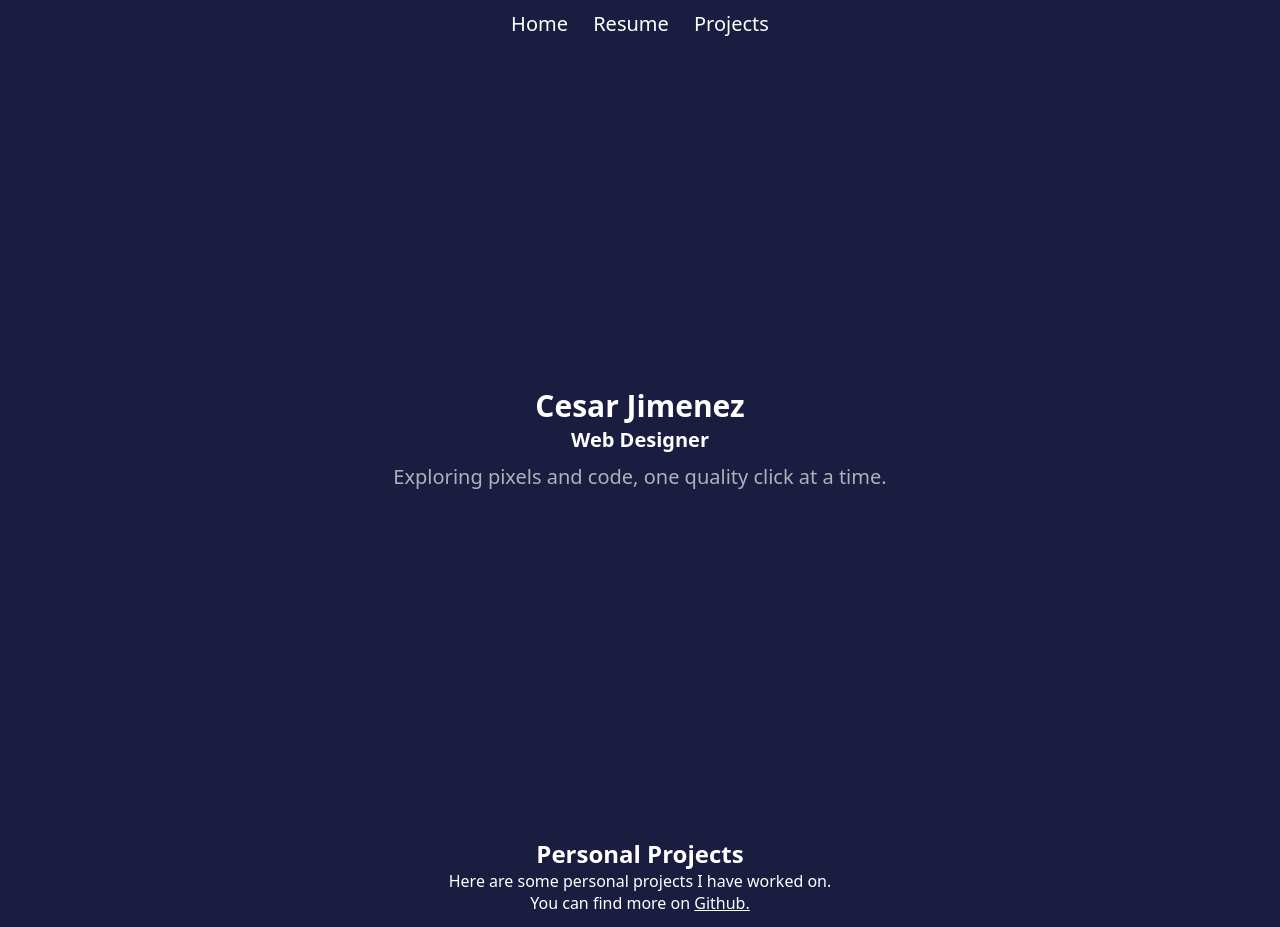
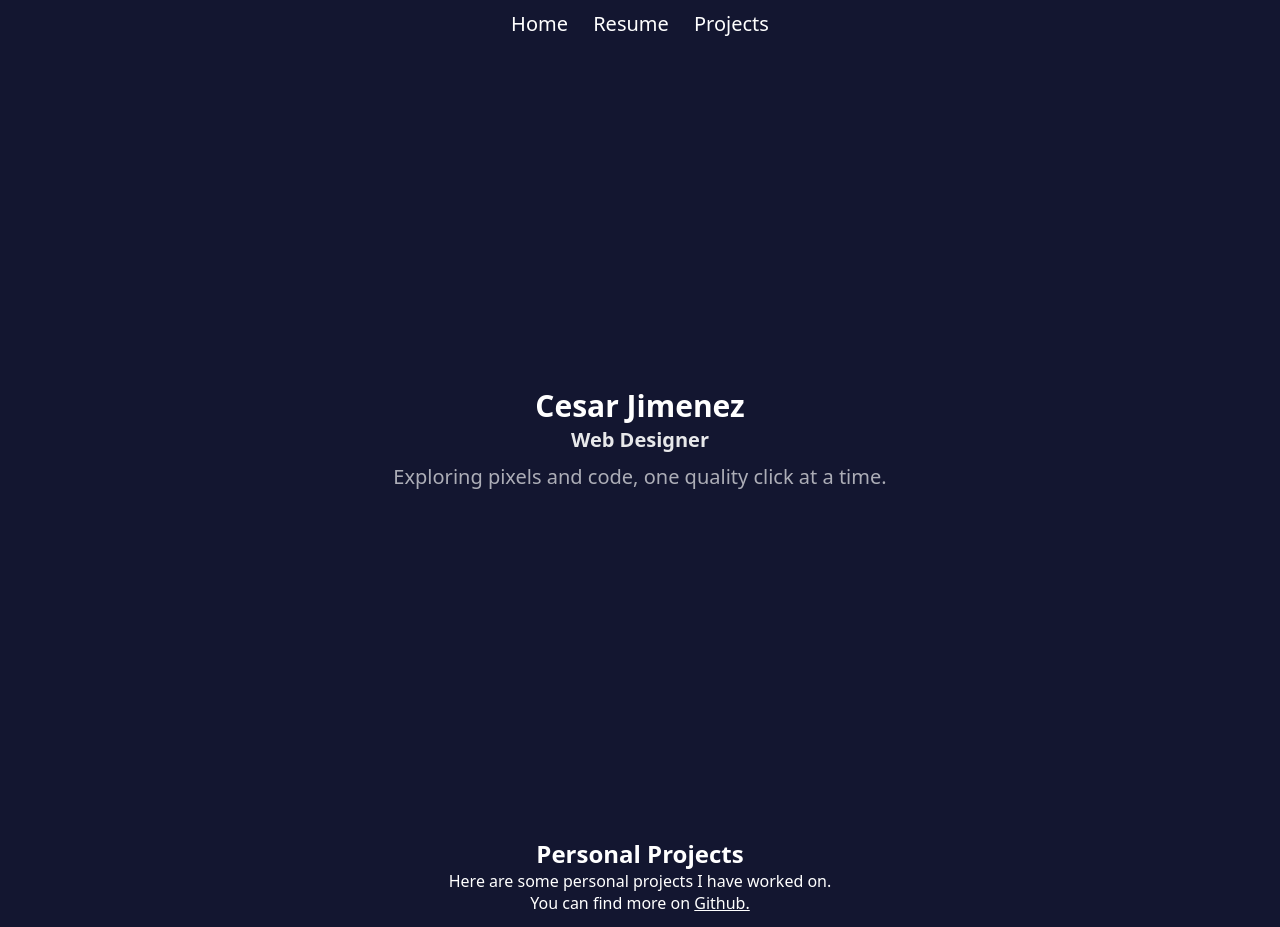
Before and after one commit to cheternal7890/WebsiteV2, a plain HTML site: page index.html in a window 1280 px wide. Shown: the top 927 px of the page. Drawn offline with Linux system fonts and the light colour scheme.

Commit message:
Added darker background color, adjusted text margins

```diff
--- a/style.css
+++ b/style.css
@@ -9,7 +9,7 @@
 }
 
 body {
-  background-color: #1a1d40;
+  background-color: #131630;
 }
 
 /* Top Menu */
@@ -58,6 +58,7 @@ body {
 
     h4 {
       margin-bottom: 10px;
+      opacity: 0.90;
     }
 
     .landingDescription {
@@ -71,7 +72,7 @@ body {
 
   .sectionDescription {
     text-align: center;
-    height: 10vh;
+    height: 8vh;
     margin-bottom: 15px;
 
     h1 {
```
